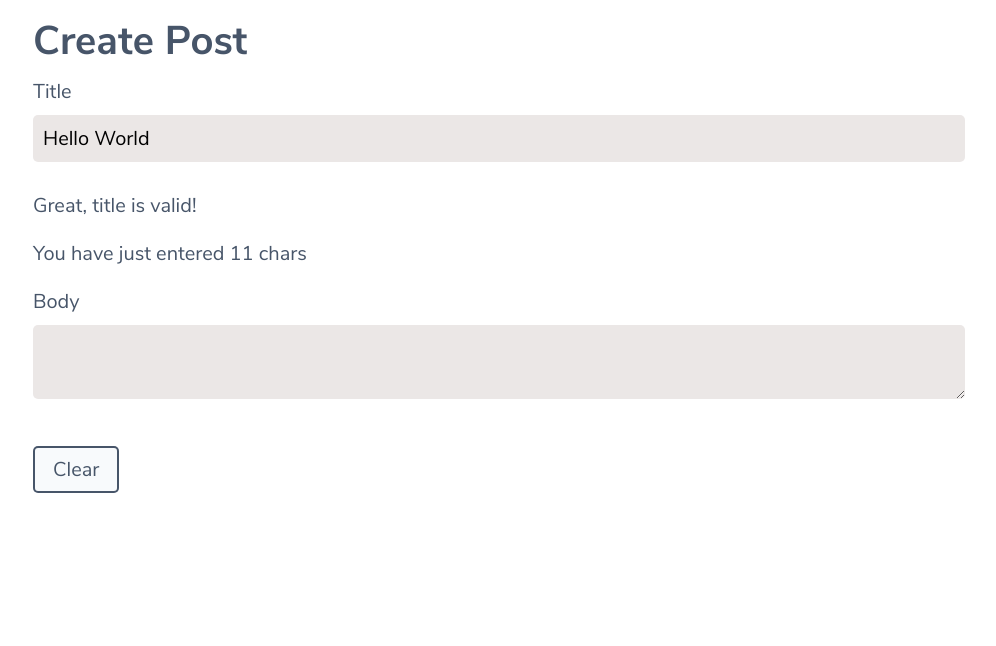
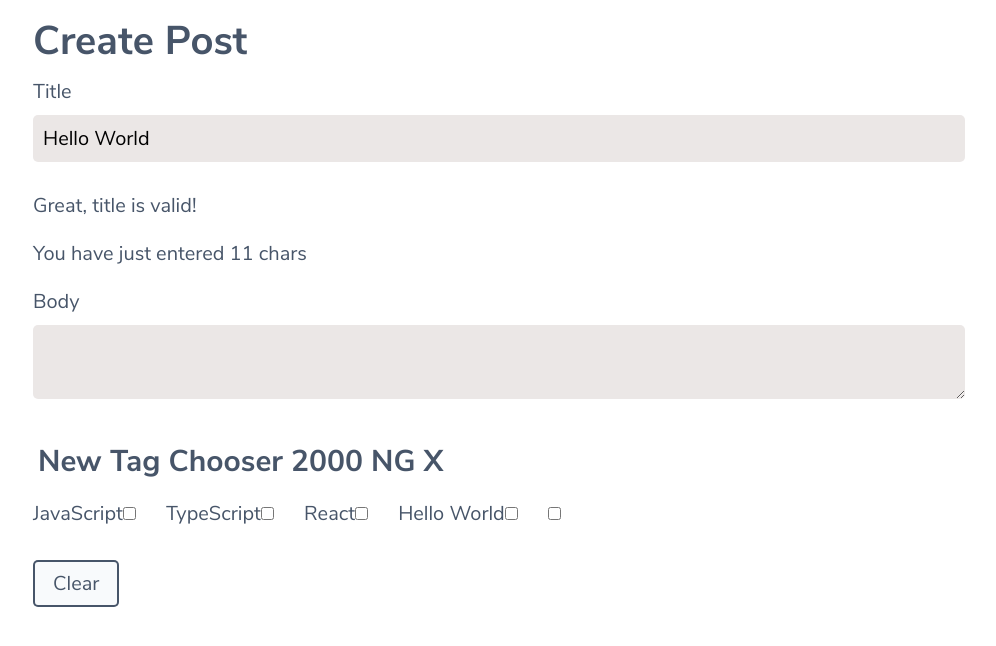
Before and after one commit to nilshartmann/react19-workshop, a React (Vite) app in the folder workspace/: page / in a window 1280 px wide. Shown: the top 646 px of the page, without its empty margins (141-1137 px from the left). Built offline with nearby package versions, Linux system fonts and the light colour scheme.

Commit message:
03 Properties

```diff
--- a/workspace/src/PostEditor.tsx
+++ b/workspace/src/PostEditor.tsx
@@ -1,4 +1,5 @@
 import React, { useState } from "react";
+import TagChooser from "./TagChooser.tsx";
 
 /*
 - todo:
@@ -14,7 +15,7 @@ export function postEditorLogger(log: string) {
 }
 
 const HELLO_WORLD = "JO!";
-
+const AVAILABLE_TAGS = ["JavaScript", "TypeScript", "React"];
 // const thisWillNotWork = useState("Hello World");
 
 //ECMAScript Module System (ESM)
@@ -53,6 +54,8 @@ export default function PostEditor() {
     setBody("");
   }
 
+  const myAvailableTags = [...AVAILABLE_TAGS, title, body];
+
   //
   // JSX => JavaScript XML or XML in JavaScript
   // Virtual DOM  renders to a target platform (mainly the browser)
@@ -74,6 +77,8 @@ export default function PostEditor() {
         <textarea value={body} onChange={e => setBody(e.target.value)} />
       </label>
 
+      <TagChooser availableTags={myAvailableTags} title={"New Tag Chooser 2000 NG X"} />
+
       <button onClick={handleClear}>Clear</button>
     </div>
   );
--- a/workspace/src/TagChooser.tsx
+++ b/workspace/src/TagChooser.tsx
@@ -1,7 +1,23 @@
 import { useState } from "react";
 
-export default function TagChooser() {
+// Properties
+// <TagChooser title="Choose your tags." availableTags={AVAILABLE_TAGS} />
+
+// props = {
+//  title: "Choose your tags.",
+//  availableTags: AVAILABLE_TAGS
+// }
+
+type TagChooserProps = {
+  title?: string;
+  availableTags: string[];
+};
+
+export default function TagChooser({ title = "Tag Chooser", availableTags }: TagChooserProps) {
+  // export default function TagChooser(props: TagChooserProps) {
   const [selectedTags, setSelectedTags] = useState<string[]>([]);
+
+  // title.toUpperCase();
 
   function handleSelectTag(tag: string) {
     // If the clicked tag is already in the list of selected tags,
@@ -15,30 +31,67 @@ export default function TagChooser() {
     setSelectedTags(newSelection);
   }
 
+  // // === = = = equals  tripple equal operator
+  // // == = = equals     double equal operator (with implicit type conversion)
+  // // =  assignment
+  //
+  // // #0
+  // let first_0;
+  // if (title === undefined) {
+  //   first_0 = "..."
+  // } else {
+  //   first_0 = title.substring(0, 3);
+  // }
+  // // #1
+  // const firstThreeCharsFromTitle_1 = title === undefined ? "..." : title.substring(0, 3);
+  // // #2
+  // const firstThreeCharsFromTitle_2 = title?.substring(0, 3);
+  // // #3
+  // const firstThreeCharsFromTitle_3 = title ?? "..."
+
+  // STATEMENT
+  const result = availableTags.map(a => a.toUpperCase());
+
+  // STATEMENT
+  function createList() {
+    // STATEMENT
+    for (let i = 0; i < availableTags.length; i++) {
+      //
+    }
+  }
+
+  // EXPRESSIONS
+  // ""
+  // a ? "..." : ""
+  // function invocation
+
+  // const styles = {
+  //   backgroundColor: "red",
+  //   padding: "5px"
+  // };
+
   return (
     <div>
-      <h2>TODO: title aus Properties einsetzen</h2>
+      <h2
+        style={{
+          padding: "5px"
+        }}
+      >
+        {title}
+      </h2>
       <div className={"TagChooser__tags"}>
-        {/*
-
-// TODO: Iterate over the "availableTags" list using the map function,
-//       which is passed as a property to the TagChooser component,
-//       and create a checkbox for each tag.
-//         availableTags.map(t => ...)
-//
-//       - At the top level, a <label> should be rendered
-//         - You need to set the key property (e.g., to the current tag)
-//         - The label element should have two children (<label><input ...>TAG_NAME</label>):
-//           - 1. An input field with the following properties:
-//               - 'type="checkbox"'
-//               - 'checked': must be true if the current tag (t) is present
-//                 in the list of selected tags ('selectedTags')
-//               - 'onChange': should call the function 'handleSelectTag'
-//                 with the current tag (t)
-//           - 2. The name of the current tag
-
-
-        */}
+        {availableTags.map(a => {
+          return (
+            <label key={a}>
+              {a}
+              <input
+                type={"checkbox"}
+                onChange={() => handleSelectTag(a)}
+                checked={selectedTags.includes(a)}
+              />
+            </label>
+          );
+        })}
       </div>
     </div>
   );
```
Also changed, not shown: workspace/excercises/03_props.md (added, +32 -0 lines).
